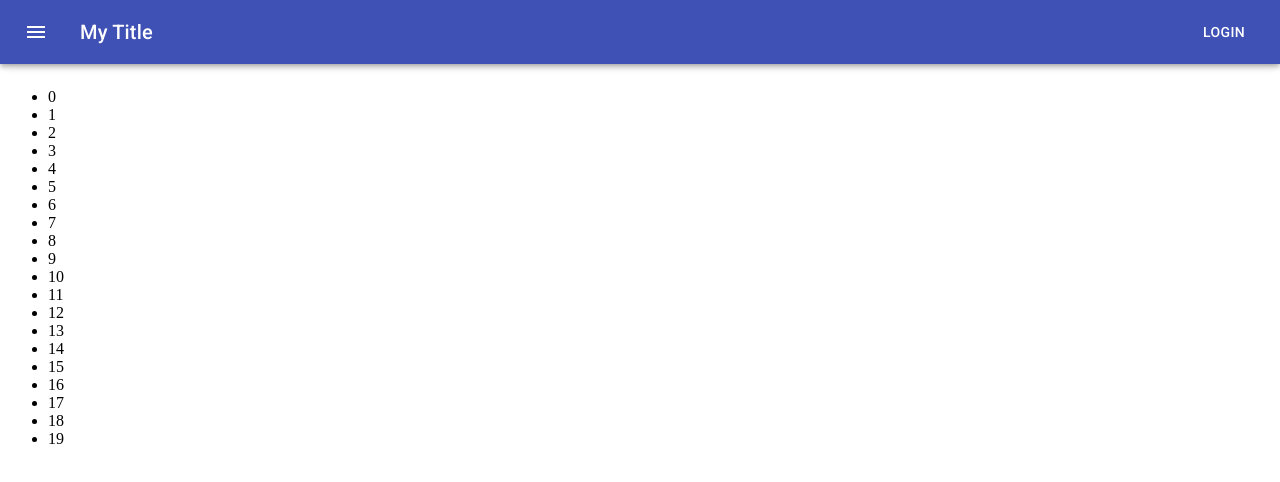
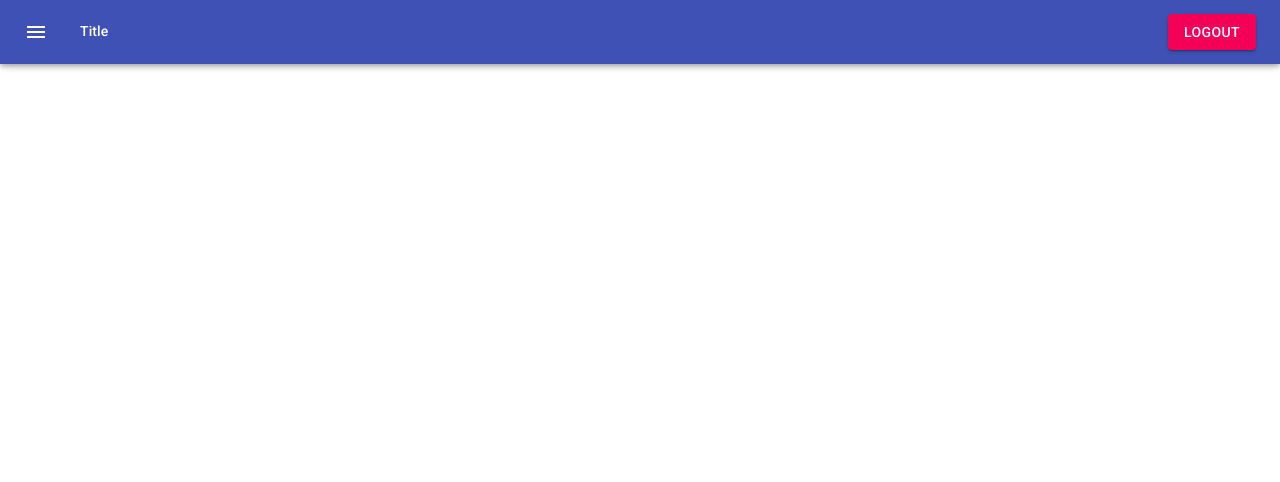
Before and after one commit to stepGT/this_react_materialUI, a React (Create React App) app: page / in a window 1280 px wide. Shown: the top 482 px of the page. Built offline with nearby package versions, Linux system fonts and the light colour scheme.

Commit message:
AppBars ToolbarAbstraction

```diff
--- a/src/App.js
+++ b/src/App.js
@@ -1,7 +1,7 @@
-import AppBarWithButtons from "./AppBars/ScrolledAppBar";
+import ToolbarAbstraction from "./AppBars/MyToolbar";
 
 function App() {
-  return <AppBarWithButtons />;
+  return <ToolbarAbstraction title="Title" />;
 }
 
 export default App;
--- /dev/null
+++ b/src/AppBars/MyToolbar.js
@@ -0,0 +1,88 @@
+import React, { Fragment, Component } from "react";
+import { withStyles } from "@material-ui/core/styles";
+import AppBar from "@material-ui/core/AppBar";
+import Toolbar from "@material-ui/core/Toolbar";
+import Typography from "@material-ui/core/Typography";
+import Button from "@material-ui/core/Button";
+import IconButton from "@material-ui/core/IconButton";
+import MenuIcon from "@material-ui/icons/Menu";
+import Menu from "@material-ui/core/Menu";
+import MenuItem from "@material-ui/core/MenuItem";
+
+const styles = (theme) => ({
+  root: {
+    flexGrow: 1,
+  },
+  flex: {
+    flex: 1,
+  },
+  menuButton: {
+    marginLeft: -12,
+    marginRight: 20,
+  },
+  toolbarMargin: theme.mixins.toolbar,
+});
+
+const MyToolbar = withStyles(styles)(
+  class extends Component {
+    state = { anchor: null };
+    closeMenu = () => this.setState({ anchor: null });
+    render() {
+      const { classes, title, MenuItems, RightButton } = this.props;
+      return (
+        <Fragment>
+          <AppBar>
+            <Toolbar>
+              <IconButton
+                className={classes.menuButton}
+                color="inherit"
+                aria-label="Menu"
+                onClick={(e) => this.setState({ anchor: e.currentTarget })}
+              >
+                <MenuIcon />
+              </IconButton>
+              <Menu
+                anchorEl={this.state.anchor}
+                open={Boolean(this.state.anchor)}
+                onClose={this.closeMenu}
+              >
+                <MenuItems closeMenu={this.closeMenu} />
+              </Menu>
+              <Typography
+                variant="subtitle2"
+                color="inherit"
+                className={classes.flex}
+                component="h1"
+              >
+                {title}
+              </Typography>
+              <RightButton />
+            </Toolbar>
+          </AppBar>
+          <div className={classes.toolbarMargin} />
+        </Fragment>
+      );
+    }
+  }
+);
+
+const ToolbarAbstraction = withStyles(styles)(({ classes, ...props }) => (
+  <div className={classes.root}>
+    <MyToolbar
+      MenuItems={({ closeMenu }) => (
+        <Fragment>
+          <MenuItem onClick={closeMenu}>Page 1</MenuItem>
+          <MenuItem onClick={closeMenu}>Page 2</MenuItem>
+          <MenuItem onClick={closeMenu}>Page 3</MenuItem>
+        </Fragment>
+      )}
+      RightButton={() => (
+        <Button color="secondary" variant="contained">
+          Logout
+        </Button>
+      )}
+      {...props}
+    />
+  </div>
+));
+export default ToolbarAbstraction;
```
